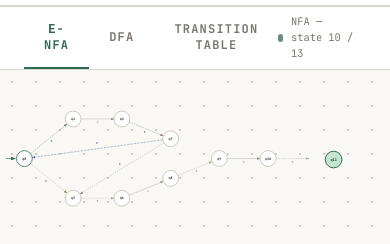
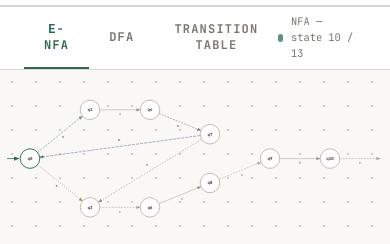
Before and after one commit to Jaisal-Gautam/RegEx-FA-Converter, a React (Vite) app: page / in a window 390 px wide. Shown: the part 597-841 px from the top of the page. Built offline with nearby package versions, Linux system fonts and the light colour scheme.

Commit message:
Changed view size of states in mobile view

```diff
--- a/src/components/AutomatonSVG.jsx
+++ b/src/components/AutomatonSVG.jsx
@@ -58,7 +58,7 @@ export default function AutomatonSVG({ states, transitions, pos, startId, accept
       ref={svgRef}
       viewBox={viewBox}
       xmlns="http://www.w3.org/2000/svg"
-      className="w-full h-full cursor-grab active:cursor-grabbing"
+      className="w-full h-full min-w-[480px] md:min-w-0 cursor-default"
       onMouseLeave={() => setTooltip(null)}
     >
       <defs>
--- a/src/components/CanvasPanel.jsx
+++ b/src/components/CanvasPanel.jsx
@@ -6,7 +6,7 @@ import AutomatonSVG from './AutomatonSVG'
  */
 export default function CanvasPanel({ svgData, isDFA, highlightPath, tableData, alphabet, isAnimating, darkMode }) {
   return (
-    <div className="absolute inset-0 overflow-hidden canvas-bg">
+    <div className="absolute inset-0 overflow-auto md:overflow-hidden canvas-bg">
       {!svgData ? (
         /* ── Empty state ── */
         <div className="absolute inset-0 flex flex-col items-center justify-center gap-4 text-muted">
```
